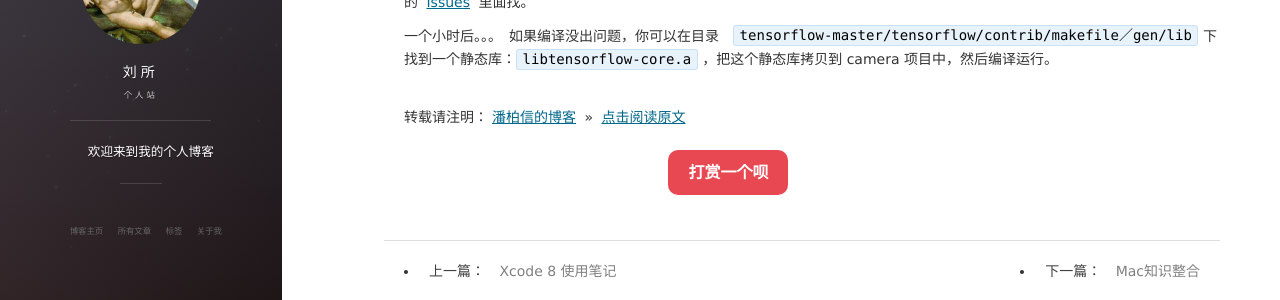
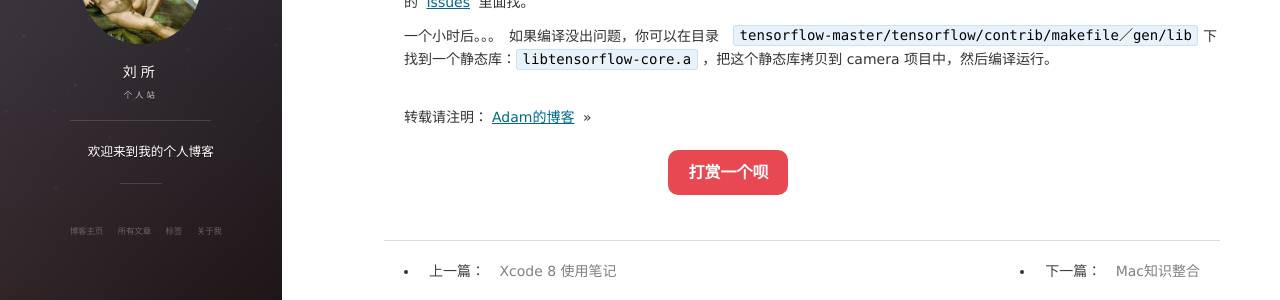
Before and after one commit to quemoc/quemoc.github.io, a Jekyll site: the page built from _posts/2016-11-03-TensorFlowOniOSUse1.md, in a window 1280 px wide and 900 px high, scrolled down 784 px. Shown: the part 364-664 px from the top of the window. Built offline with Jekyll 4.4.1, drawn with Linux system fonts in a browser that asks for light colours; nearby versions of some CDN libraries; comment, search, counter and statistics services are not loaded.

Commit message:
Update 2016-11-03-TensorFlowOniOSUse1.md

```diff
--- a/_posts/2016-11-03-TensorFlowOniOSUse1.md
+++ b/_posts/2016-11-03-TensorFlowOniOSUse1.md
@@ -55,4 +55,4 @@ autoreconf: automake failed with exit status: 1
 一个小时后。。。　如果编译没出问题，你可以在目录　`tensorflow-master/tensorflow/contrib/makefile／gen/lib` 下找到一个静态库：`libtensorflow-core.a` ，把这个静态库拷贝到 camera 项目中，然后编译运行。
 
 <br>
-转载请注明：[潘柏信的博客](http://baixin) » [点击阅读原文]()
+转载请注明：[Adam的博客](http://liusuo.me) »
```
